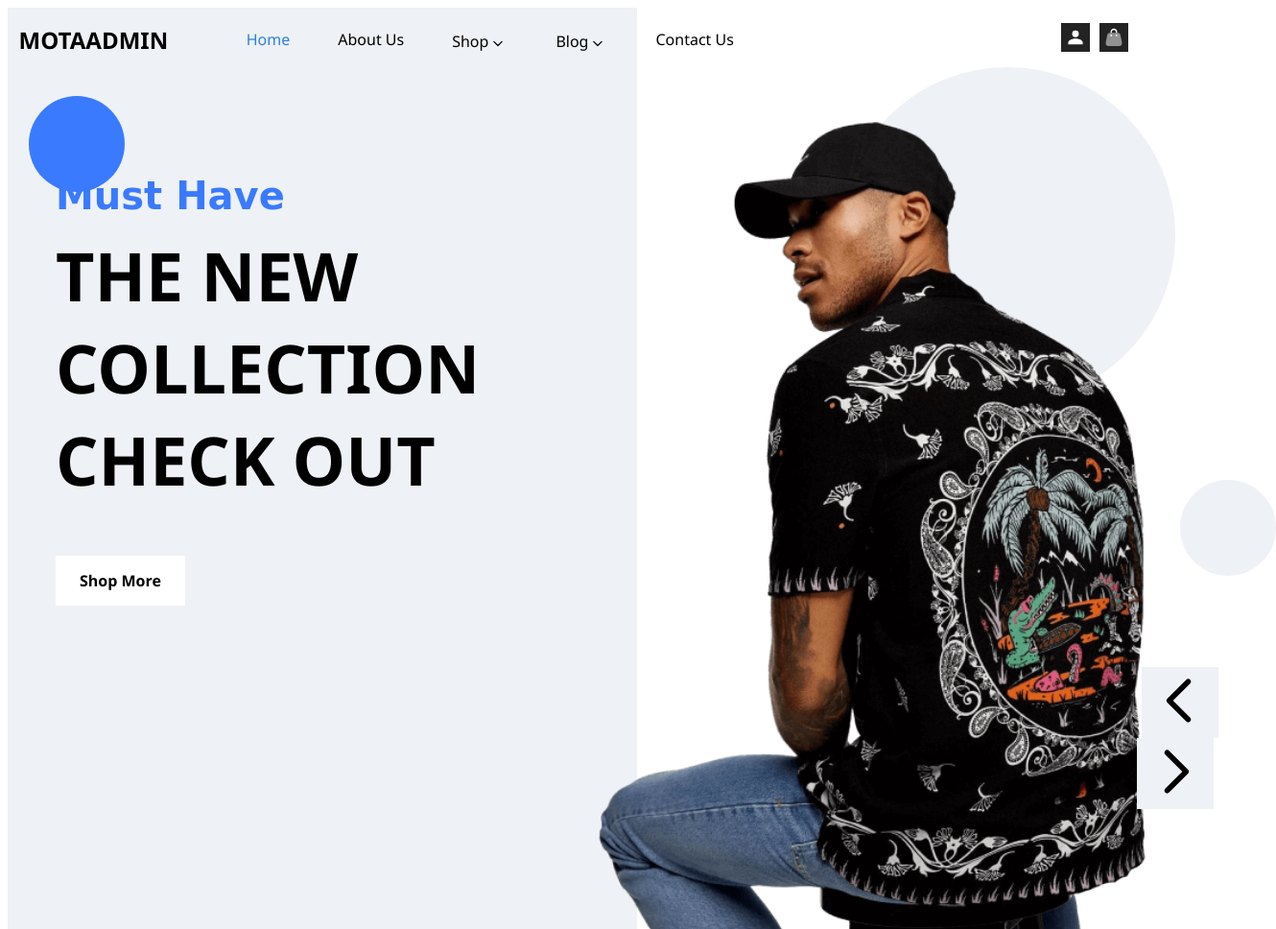
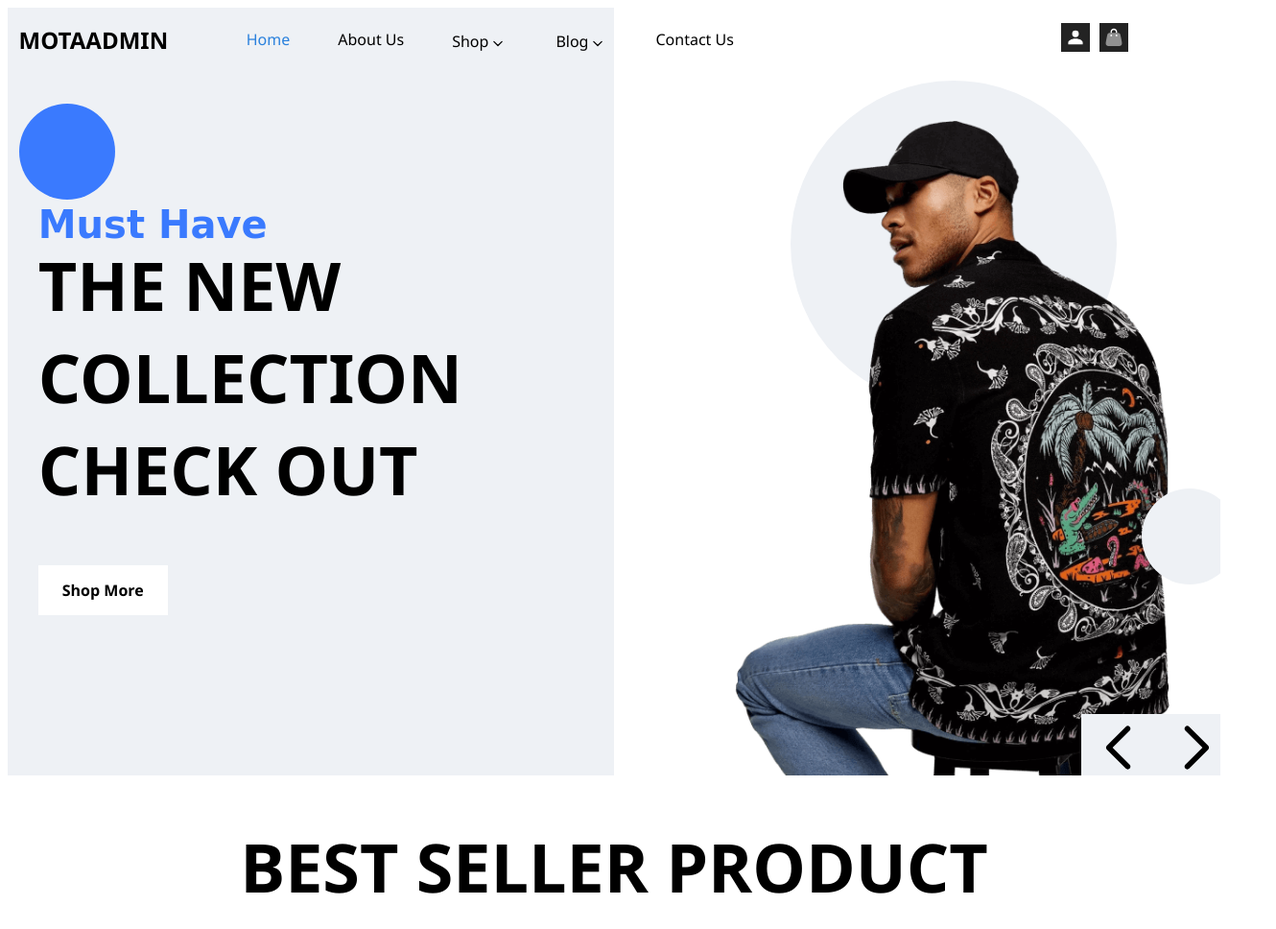
Before and after one commit to npm-i-Daniel/Mota-Admin, a plain HTML site: page index.html in a window 1280 px wide. Shown: the top 968 px of the page at 96% size, 1330 px wide, since content can reach past the window. Drawn offline with nearby package versions, Linux system fonts and the light colour scheme.

Commit message:
first change

```diff
--- a/bloglist.css
+++ b/bloglist.css
@@ -167,6 +167,8 @@
 
 .part2 {
     display: flex;
+    justify-content: center;
+    align-items: center;
     margin-top: 40px;
     padding-bottom: 100px;
     border-bottom: 1px solid grey;
--- a/index.css
+++ b/index.css
@@ -129,28 +129,31 @@ body {
 }
 .part1{
     display: flex;
-    justify-content: space-between;
+    flex-direction: row;
+    justify-content: space-evenly;
     align-items: center;
-    height: 120vh;
+    height: 800px;
     overflow: hidden;
 }
 .part1 .left{
     background-color: var(--bluelightgrey-color);
     width: 670px;
-    height: 140vh;
+    height: 800px;
+    position: relative;
+    left: -75px;
 }
 .part1 .left h2{
     position: relative;
-    top: 220px;
-    left: 50px;
+    top: 170px;
+    left: 70px;
     font-size: 40px;
     color: rgb(58, 122, 254);
     font-family: cursive;
 }
 .part1 .left h1{
     position: relative;
-    top: 185px;
-    left: 50px;
+    top: 115px;
+    left: 70px;
     font-size: 70px;
     font-weight: 800;
 }
@@ -159,8 +162,8 @@ body {
     background-color: white;
     width: fit-content;
     position: relative;
-    top: 190px;
-    left: 50px;
+    top: 120px;
+    left: 70px;
     font-weight: 600;
     transition: var(--transition);
 }
@@ -172,7 +175,7 @@ body {
 .part1 .left .round1{
     position: absolute;
     top: 100px;
-    left: 30px;
+    left: 50px;
     border-radius: 50%;
     background-color: rgb(58, 122, 254);
     width: 100px;
@@ -180,32 +183,32 @@ body {
 }
 .part1 .right img{
     position: relative;
-    top: 60px;
-    right: 58px;
-    height: 110vh;
+    top: -30px;
+    right: 0px;
+    height: 700px;
 }
 .part1 .right .round2,.round3{
     border-radius: 50%;
     background-color: var(--bluelightgrey-color);
 }
 .part1 .right .round2{
-    position: absolute;
-    top: 70px;
-    left: 875px;
-    width: 350px;
-    height: 350px;
+    position: relative;
+    top: 285px;
+    left: 72px;
+    width: 340px;
+    height: 340px;
 }
 .part1 .right .round3{
-    position: absolute;
-    top: 500px;
-    left: 1230px;
+    position: relative;
+    top: -335px;
+    left: 438px;
     width: 100px;
     height: 100px;
 }
 .part1 .right .change{
-    position: absolute;
-    top: 695px;
-    left: 1185px;
+    position: relative;
+    top: -200px;
+    left: 370px;
 }
 .part1 .right .change .previous{
     position: relative;
@@ -221,6 +224,12 @@ body {
     width: 80px;
     background-color: white;
     transition: var(--transition);
+}
+.part2{
+    display: flex;
+    flex-direction: column;
+    justify-content: center;
+    align-items: center;
 }
 .part2 h1{
     text-align: center;
@@ -325,6 +334,8 @@ body {
 }
 .part3{
     display: flex;
+    justify-content: center;
+    align-items: center;
 }
 .part3 .poster1{
     display: flex;
@@ -360,14 +371,16 @@ body {
 .part3 .poster2 {
     display: flex;
     flex-direction: column;
+    align-items: center;
+    justify-content: center;
     position: relative;
     top: 50px;
 }
 .part3 .poster2 .part1{
     display: flex;
-    width: 650;
     height: 220px;
     background-color: rgb(209, 248, 227);
+    width: 100%;
 }
 .part3 .poster2 .part1 img{
     width: 500px;
@@ -389,6 +402,7 @@ body {
 }
 .part3 .poster2 .part2{
     display: flex;
+    flex-direction: row;
 }
 .part3 .poster2 .part2 .poster3{
     display: flex;
--- a/index.html
+++ b/index.html
@@ -357,8 +357,8 @@
 <script>
     AOS.init({
         offset: 50,
-        // once: true,
-        // mirror: true
+        once: true,
+        mirror: true
     });
 </script>
 
```
Also changed, not shown: bloglist.html (+2 -2 lines).
